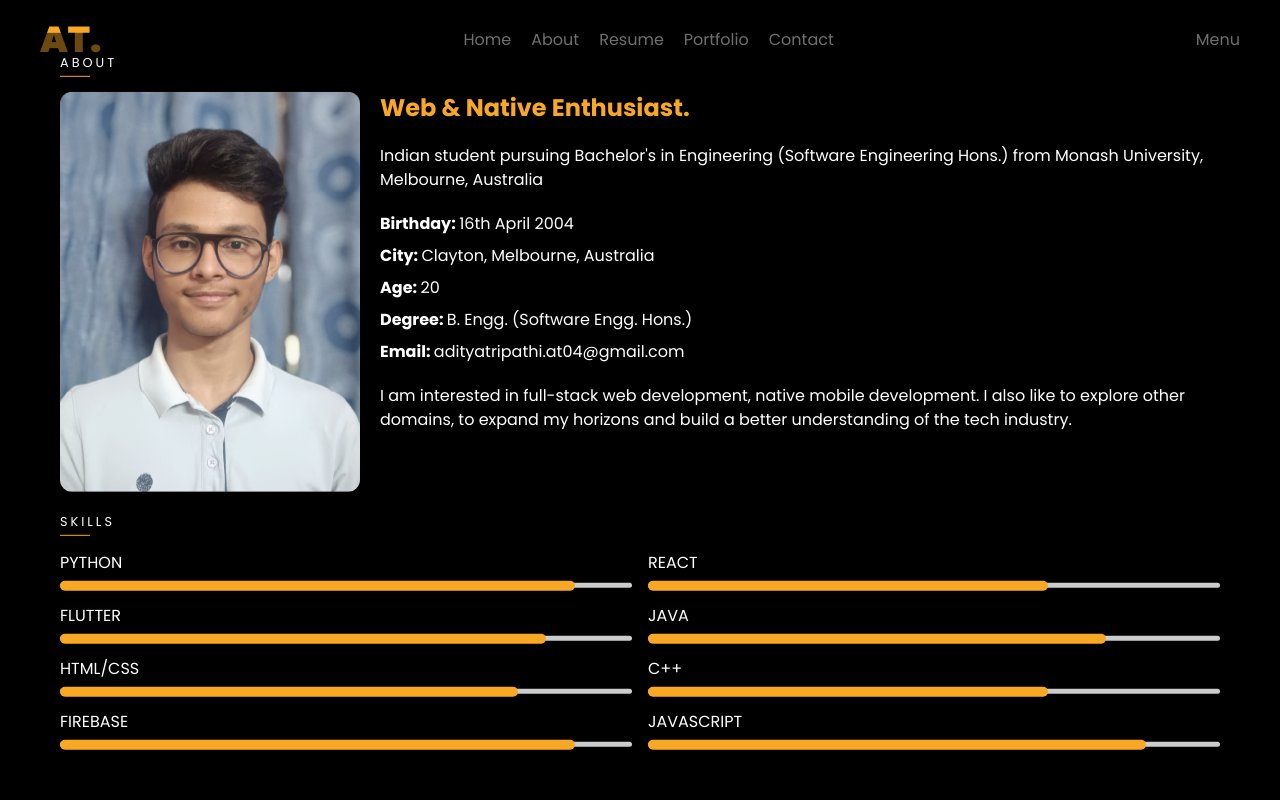
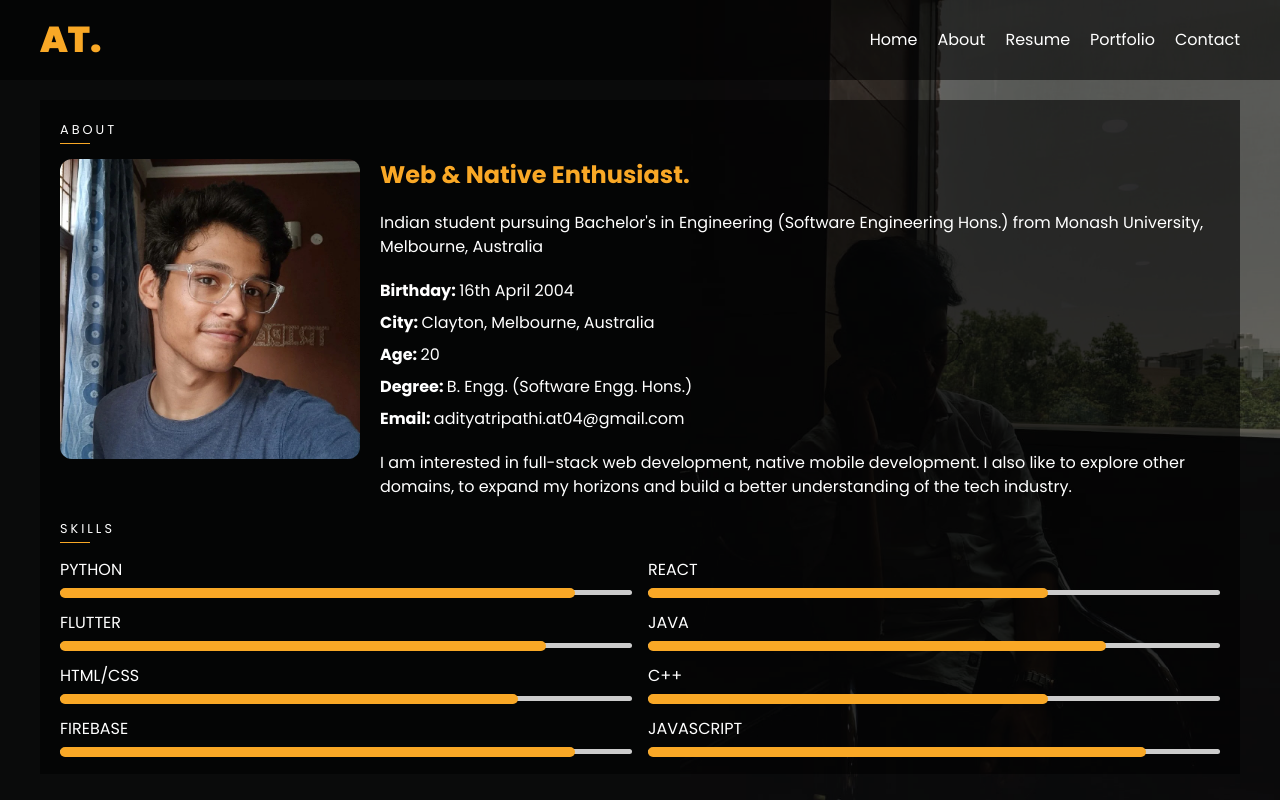
Before and after one commit to adityatrips/personal-portfolio, a React (Vite) app: page /about in a window 1280 px wide. Built offline with nearby package versions, Linux system fonts and the light colour scheme.

Commit message:
chore: Update Navbar and landing page styles

```diff
--- a/src/components/Navbar.tsx
+++ b/src/components/Navbar.tsx
@@ -31,7 +31,7 @@ const Navbar = () => {
             Contact
           </Link>
         </div>
-        <div className={isMenuOpen ? "hidden" : ""}>
+        <div className="md:hidden">
           <button onClick={handleMenu}>Menu</button>
         </div>
       </nav>
--- a/src/index.css
+++ b/src/index.css
@@ -17,6 +17,11 @@
 
 body {
   @apply bg-black;
+  background-image: url("/landing.webp");
+  background-size: cover;
+  background-position: right;
+  background-repeat: no-repeat;
+  min-height: 100vh;
 }
 
 small {
--- a/src/pages/AboutPage.tsx
+++ b/src/pages/AboutPage.tsx
@@ -5,12 +5,12 @@ const AboutPage = () => {
   return (
     <>
       <Navbar />
-      <div className="md:absolute md:top-1/2 md:left-1/2 md:-translate-x-1/2 md:-translate-y-1/2 w-full px-10 py-5 flex justify-center items-center">
+      <div className="w-full px-10 py-5 flex justify-center items-center">
         <div className="flex flex-col gap-5 p-5 bg-[#00000090]">
           <small className="uppercase tracking-[3px]">About</small>
           <div className="flex flex-col md:flex-row gap-5">
             <img
-              className="w-[300px] mx-auto md:m-0 rounded-xl"
+              className="w-[100%] h-auto md:w-[300px] md:h-[300px] mx-auto md:m-0 rounded-xl"
               src="/me.webp"
               alt="Aditya"
             />
--- a/src/pages/HomePage.tsx
+++ b/src/pages/HomePage.tsx
@@ -2,7 +2,7 @@ import LandingNavbar from "../components/LandingNavbar";
 
 const App = () => {
   return (
-    <div className="px-10 py-5 w-screen h-screen flex flex-col justify-center items-center md:items-start">
+    <div className="landing px-10 py-5 w-screen h-screen flex flex-col justify-center items-center md:items-start">
       <h1 className=" text-5xl text-center font-bold uppercase">
         Aditya Tripathi
       </h1>
@@ -17,30 +17,35 @@ const App = () => {
         <a
           className="text-2xl cursor-pointer hover:bg-primary size-10 flex justify-center items-center rounded-full transition-all duration-150 hover:text-black"
           href="https://x.com/adity04tripathi"
+          target="_blank"
         >
           <i className="fa-brands fa-x-twitter"></i>
         </a>
         <a
           className="text-2xl cursor-pointer hover:bg-primary size-10 flex justify-center items-center rounded-full transition-all duration-150 hover:text-black"
-          href=""
+          href="https://www.facebook.com/profile.php?id=61554203205503"
+          target="_blank"
         >
           <i className="fa-brands fa-facebook"></i>
         </a>
         <a
           className="text-2xl cursor-pointer hover:bg-primary size-10 flex justify-center items-center rounded-full transition-all duration-150 hover:text-black"
-          href=""
+          href="https://www.instagram.com/i_adityatripathi2412"
+          target="_blank"
         >
           <i className="fa-brands fa-instagram"></i>
         </a>
         <a
           className="text-2xl cursor-pointer hover:bg-primary size-10 flex justify-center items-center rounded-full transition-all duration-150 hover:text-black"
-          href=""
+          href="https://www.linkedin.com/in/aditya-tripathi-at04/"
+          target="_blank"
         >
           <i className="fa-brands fa-linkedin"></i>
         </a>
         <a
           className="text-2xl cursor-pointer hover:bg-primary size-10 flex justify-center items-center rounded-full transition-all duration-150 hover:text-black"
-          href=""
+          href="https://www.github.com/adityatrips"
+          target="_blank"
         >
           <i className="fa-brands fa-github"></i>
         </a>
```
Also changed, not shown: public/me.webp.
